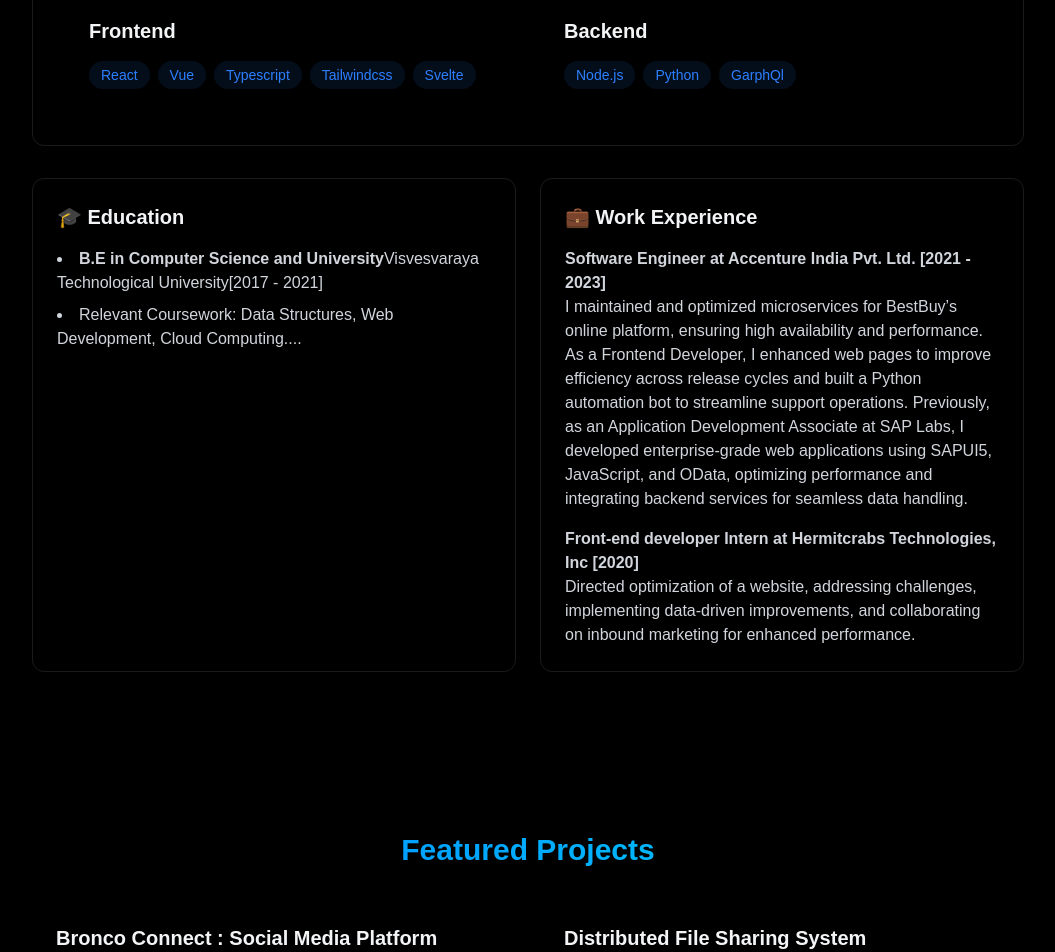
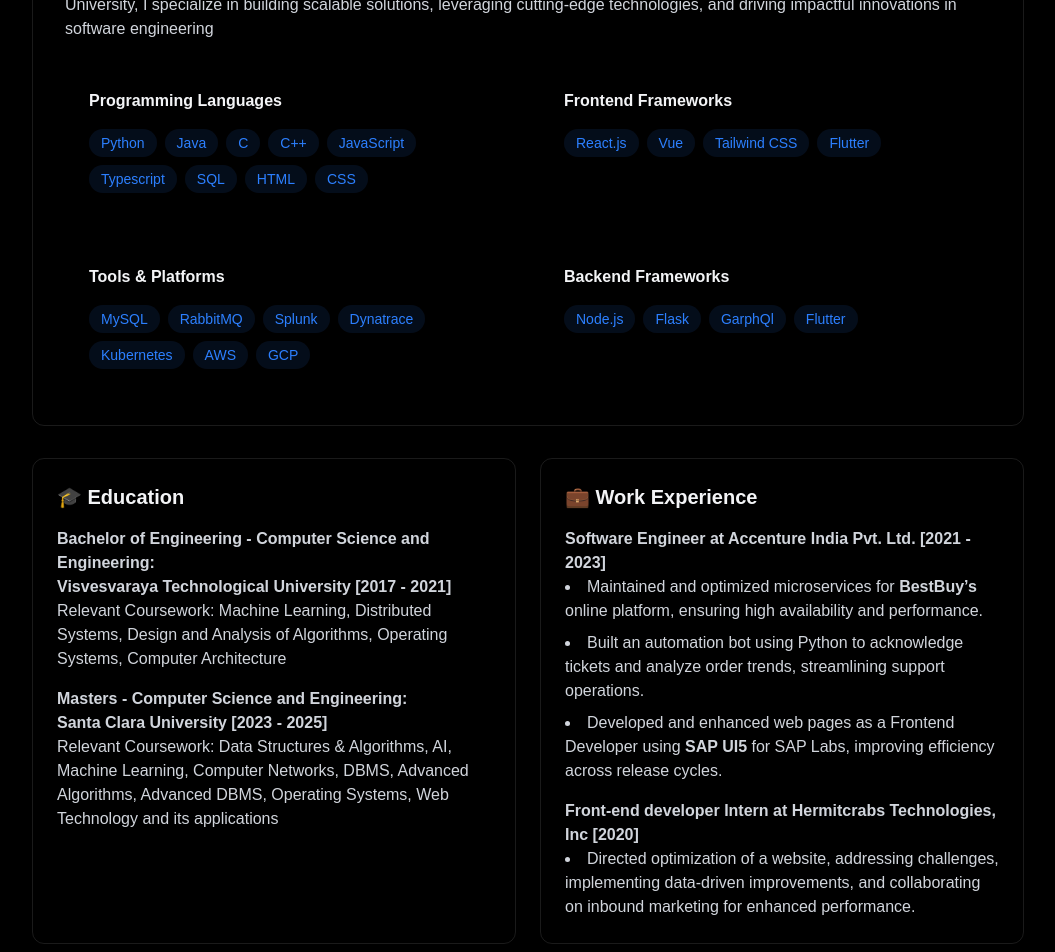
Before and after one commit to SriVarsha99/portfolio, a React (Vite) app: page / in a window 1280 px wide. Shown: the part 1060-2012 px from the top of the page, without its empty margins (112-1167 px from the left). Built offline with nearby package versions, Linux system fonts and the light colour scheme; a web font is replaced by a local one.

Commit message:
Updateds on Education and Work Exp

```diff
--- a/src/components/LoadingScreen.jsx
+++ b/src/components/LoadingScreen.jsx
@@ -2,7 +2,7 @@ import { useEffect, useState } from "react"
 
 export const LoadingScreen = ({onComplete}) =>{
     const[text, setText] = useState("");
-    const fullText = "<Hello World/>";
+    const fullText = "Loading........";
 
     useEffect(() => {
         let index = 0;
--- a/src/components/sections/About.jsx
+++ b/src/components/sections/About.jsx
@@ -1,8 +1,10 @@
 import { RevealOnScroll } from "../RevealOnScroll";
 
 export const About = () => {
-    const frontendSkills = ["React", "Vue", "Typescript", "Tailwindcss", "Svelte"];
-    const backendSkills = ["Node.js", "Python", "GarphQl"];
+    const programmingLanguages = ["Python", "Java", "C", "C++", "JavaScript", "Typescript", "SQL", "HTML", "CSS" ];
+    const frontendFrame = ["React.js", "Vue", "Tailwind CSS", "Flutter"]
+    const backendFrame = ["Node.js", "Flask", "GarphQl", "Flutter"];
+    const toolsPlatform = ["MySQL", "RabbitMQ", "Splunk", "Dynatrace", "Kubernetes", "AWS", "GCP"];
 
     return <section id="about" className="min-h-screen flex items-center justify-center py-20">
 
@@ -14,14 +16,14 @@ export const About = () => {
 
             <div className="rounded-xl p-8 border-white/10 border hover:-translate-y-1 transition-all">
                 <p className="text-gray-300 mb-6">
-                The prospect of contributing to innovative applications that blend AI with interactive user interfaces is truly exciting. I am eager to bring my technical skills, creativity, and problem-solving abilities to your team and help drive VOSYN's vision forward.
+                I am an enthusiastic and results-driven Computer Science professional with a solid foundation in software development, distributed systems, and machine learning. With hands-on experience at Accenture, I have developed and optimized enterprise applications, automated processes, and enhanced system efficiency. Currently pursuing my Master’s in Computer Science at Santa Clara University, I specialize in building scalable solutions, leveraging cutting-edge technologies, and driving impactful innovations in software engineering
                 </p>
                 <div className="grid grid-cols-1 md:grid-cols-2 gap-6">
 
                     <div className="rounded-xl p-6 hover:-translate-y-1 transition-all">
-                        <h3 className="text-xl font-bold mb-4">Frontend</h3>
+                        <h3 className="text-0.5xl font-bold mb-4">Programming Languages</h3>
                         <div className="flex flex-wrap gap-2">
-                            {frontendSkills.map((tech,key) => (
+                            {programmingLanguages.map((tech,key) => (
                                 <span
                                 key = {key}
                                 className="bg-blue-500/10 text-blue-500 py-1 px-3 rounded-full text-sm hover:bg-blue-500/20 hover:shadow-[0_2px_8px_rgba(59,130,246,0.2)] transition">
@@ -32,9 +34,35 @@ export const About = () => {
                     </div>
 
                     <div className="rounded-xl p-6 hover:-translate-y-1 transition-all">
-                        <h3 className="text-xl font-bold mb-4">Backend</h3>
+                        <h3 className="text-0.5xl font-bold mb-4">Frontend Frameworks</h3>
                         <div className="flex flex-wrap gap-2">
-                            {backendSkills.map((tech,key) => (
+                            {frontendFrame.map((tech,key) => (
+                                <span
+                                key = {key}
+                                className="bg-blue-500/10 text-blue-500 py-1 px-3 rounded-full text-sm hover:bg-blue-500/20 hover:shadow-[0_2px_8px_rgba(59,130,246,0.2)] transition">
+                                    {tech}
+                                </span>
+                            ))}
+                        </div>
+                    </div>
+
+                    <div className="rounded-xl p-6 hover:-translate-y-1 transition-all">
+                        <h3 className="text-0.5xl font-bold mb-4">Tools & Platforms</h3>
+                        <div className="flex flex-wrap gap-2">
+                            {toolsPlatform.map((tech,key) => (
+                                <span
+                                key = {key}
+                                className="bg-blue-500/10 text-blue-500 py-1 px-3 rounded-full text-sm hover:bg-blue-500/20 hover:shadow-[0_2px_8px_rgba(59,130,246,0.2)] transition">
+                                    {tech}
+                                </span>
+                            ))}
+                        </div>
+                    </div>
+
+                    <div className="rounded-xl p-6 hover:-translate-y-1 transition-all">
+                        <h3 className="text-0.5xl font-bold mb-4">Backend Frameworks</h3>
+                        <div className="flex flex-wrap gap-2">
+                            {backendFrame.map((tech,key) => (
                                 <span
                                 key = {key}
                                 className="bg-blue-500/10 text-blue-500 py-1 px-3 rounded-full text-sm hover:bg-blue-500/20 hover:shadow-[0_2px_8px_rgba(59,130,246,0.2)] transition">
@@ -53,15 +81,28 @@ export const About = () => {
                             <h3 className="text-xl font-bold mb-4">
                               🎓 Education
                             </h3>
-                            <ul className="list-disc list-inside text-gray-300 space-y-2">
-                                <li>
-                                    <strong> B.E in Computer Science and University</strong>
-                                    Visvesvaraya Technological University[2017 - 2021]
-                                </li>
-                                <li>
-                                    Relevant Coursework: Data Structures, Web Development, Cloud Computing....
-                                </li>
-                            </ul>
+                            <div className="space-y-4 text-gray-300">
+                                <div>
+                                    <h4 className="font-semibold">
+                                    Bachelor of Engineering - Computer Science and Engineering:
+                                    </h4>
+                                    <strong>Visvesvaraya Technological University [2017 - 2021]</strong>
+                                    <p>
+                                    Relevant Coursework: Machine Learning, Distributed Systems, Design and Analysis of Algorithms, Operating Systems, Computer Architecture
+                                    </p>
+                                </div>
+
+                                <div>
+                                    <h4 className="font-semibold">
+                                    Masters - Computer Science and Engineering:
+                                    </h4>
+                                    <strong>Santa Clara University [2023 - 2025]</strong>
+                                    <p>
+                                    Relevant Coursework: Data Structures & Algorithms, AI, Machine Learning, Computer Networks, DBMS, Advanced Algorithms, Advanced DBMS, Operating Systems, Web Technology and its applications
+                                    </p>
+                                </div>
+                            </div>
+
                 </div>
                 <div className="p-6 rounded-xl border-white/10 border hover:-translate-y-1 transition-all">
                             <h3 className="text-xl font-bold mb-4">
@@ -72,21 +113,31 @@ export const About = () => {
                                     <h4 className="font-semibold">
                                         Software Engineer at Accenture India Pvt. Ltd. [2021 - 2023]
                                     </h4>
-                                    <p>
-                                        I maintained and optimized microservices for BestBuy’s online platform, ensuring high availability and performance. As a Frontend Developer,
-                                        I enhanced web pages to improve efficiency across release cycles and built a Python automation bot to streamline support operations.
-                                        Previously, as an Application Development Associate at SAP Labs, I developed enterprise-grade web applications using SAPUI5, JavaScript, and OData, optimizing performance and integrating backend services for seamless data handling.
-                                    </p>
+
+                                    <ul className="list-disc list-inside text-gray-300 space-y-2">
+                                        <li>
+                                        Maintained and optimized microservices for <strong>BestBuy’s</strong> online platform, ensuring high availability and performance.
+                                        </li>
+                                        <li>
+                                        Built an automation bot using Python to acknowledge tickets and analyze order trends, streamlining support operations.
+                                        </li>
+                                        <li>
+                                        Developed and enhanced web pages as a Frontend Developer using <strong>SAP UI5</strong> for SAP Labs, improving efficiency across release cycles.
+                                        </li>
+                                    </ul>
+
                                 </div>
 
                                 <div>
                                     <h4 className="font-semibold">
                                         Front-end developer Intern at Hermitcrabs Technologies, Inc [2020]
                                     </h4>
-                                    <p>
-                                    Directed optimization of a website, addressing challenges, implementing data-driven improvements, and collaborating on inbound
-                                    marketing for enhanced performance.
-                                    </p>
+
+                                    <ul className="list-disc list-inside text-gray-300 space-y-2">
+                                        <li>
+                                        Directed optimization of a website, addressing challenges, implementing data-driven improvements, and collaborating on inbound marketing for enhanced performance.
+                                        </li>
+                                    </ul>
                                 </div>
                             </div>
                 </div>
--- a/src/components/sections/Home.jsx
+++ b/src/components/sections/Home.jsx
@@ -19,24 +19,24 @@ export const Home = (onComplete) => {
                     onComplete();
                 },1000);
             }
-        }, 100);
+        }, 80);
 
         return() => clearInterval(interval);
     },[onComplete])
 
     return <section
     id="home"
-    className="min-h-screen flex items-center justify-center relative"
+    className="min-h-screen flex items-center justify-evenly relative"
     >
         <RevealOnScroll>
 
-        <div className="text-center z-10 px-4">
+        <div className="text-center z-4 px-4">
         <h1 className="text-5xl ms:text-7xl font-bold mb-6 bg-gradient-to-r from-blue-500 to to-purple-600 bg-clip-text text-transparent leading-right ">
                 {text}<span className="text-white animate-blink ml-1"> | </span>
             </h1>
 
             <p className="text-gray-400 text-lg mb-8 max-w-lg mx-auto">
-            I am pursuing my Master's in Computer Science and Engineering at Santa Clara University, where I am deepening my expertise in web technologies, distributed systems, and user-centric design. My academic journey has provided me with a strong foundation in software development and problem-solving, equipping me with the skills necessary to contribute effectively to your team.
+            a passionate and results-driven technology professional with a strong foundation in software development and system optimization. With experience in developing and enhancing applications, automating processes, and improving system efficiency, I thrive on solving complex challenges and building innovative solutions. Continuously learning and adapting to new technologies, I am dedicated to creating impactful and scalable advancements in the tech industry.
             </p>
 
             <div className="flex justify-center space-x-4">
```
